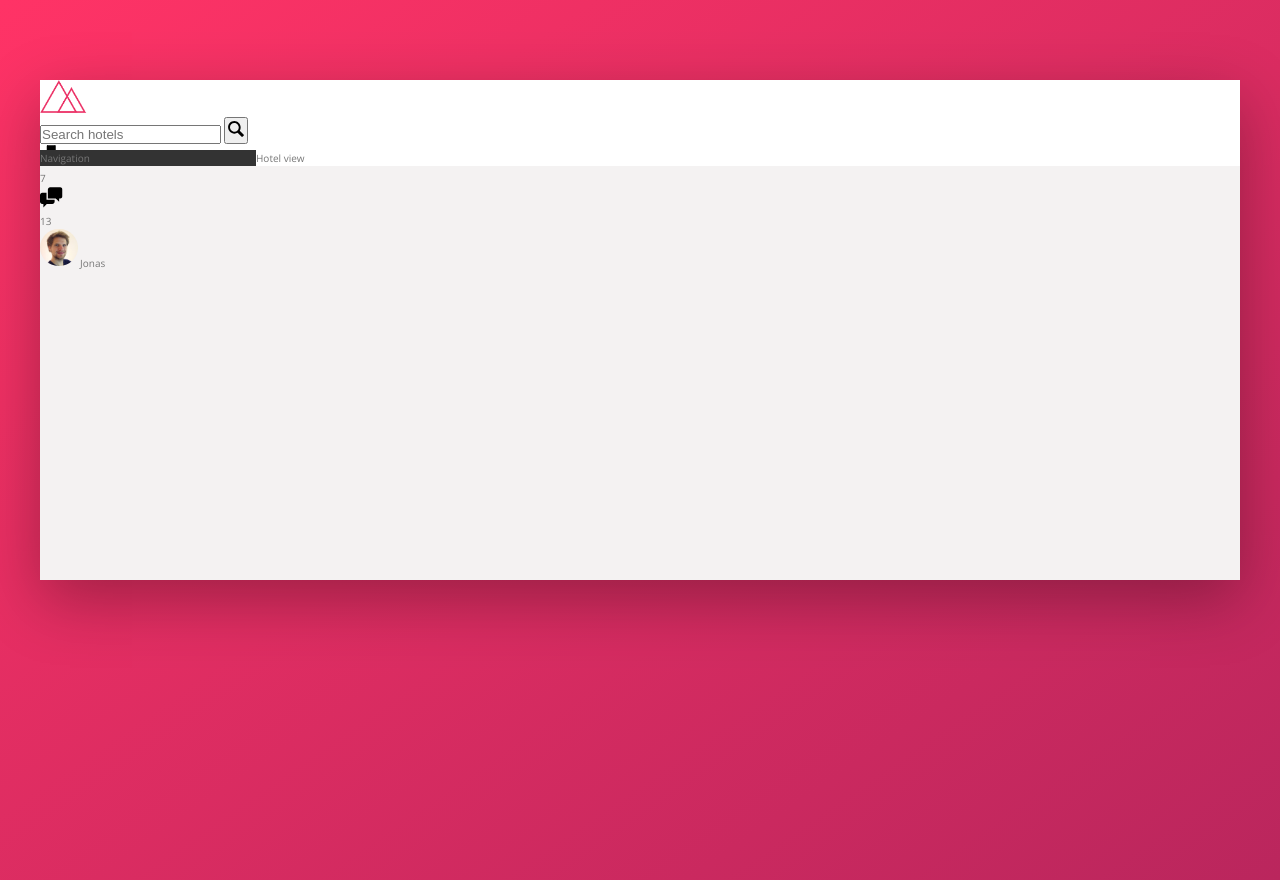
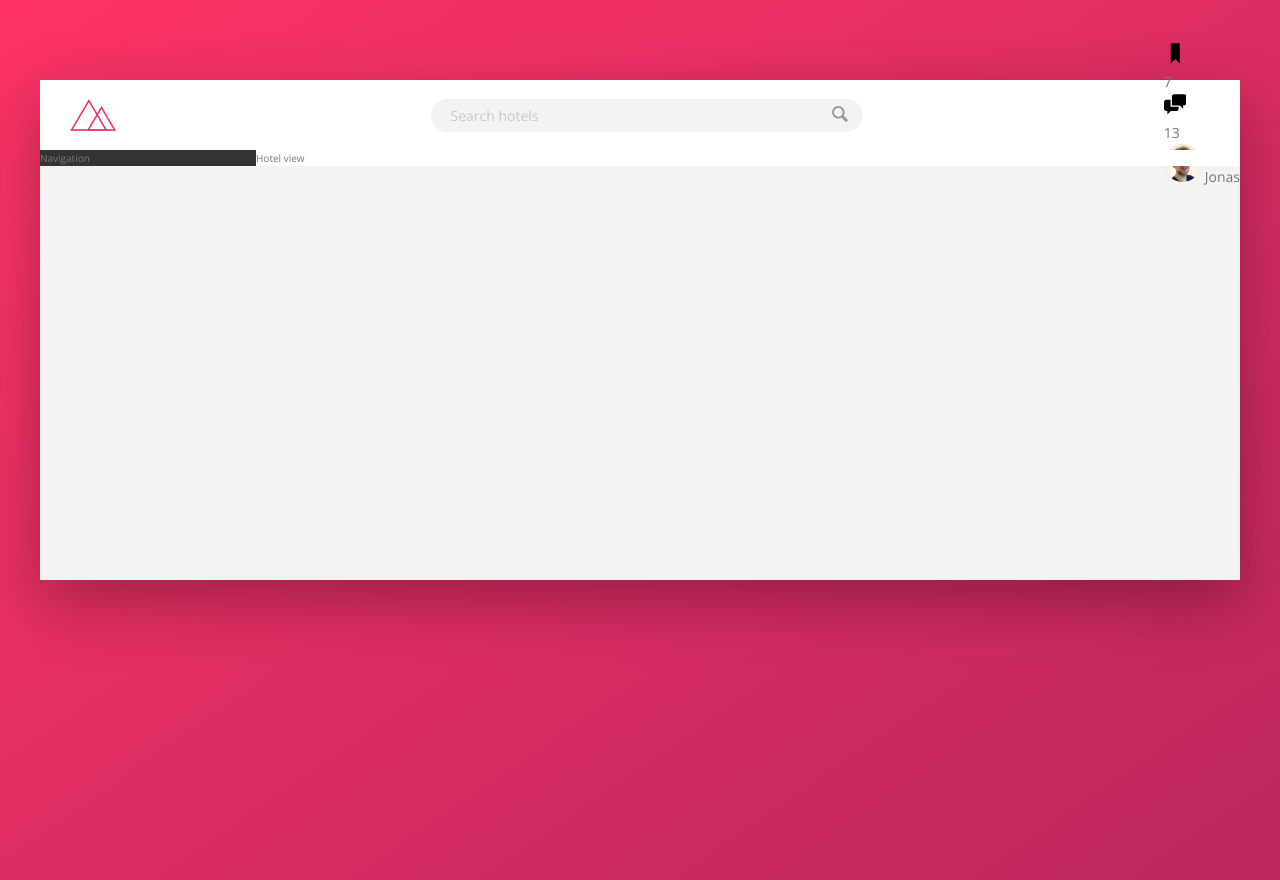
Before and after one commit to arunav999/Trillo, a website: page index.html in a window 1280 px wide. Drawn offline with nearby package versions, Linux system fonts and the light colour scheme.

Commit message:
designed the search box

```diff
--- a/sass/_components.scss
+++ b/sass/_components.scss
@@ -3,53 +3,90 @@
 
 .logo {
   height: 3.25rem;
+  margin-left: 3rem;
 }
 
 //////////////////////////////
 /// SEARCH
 
-.search{
-  &__input{
+.search {
+  flex: 0 0 40%;
 
+  display: flex;
+  align-items: center;
+  justify-content: center;
+
+  &__input {
+    font-family: inherit;
+    font-size: inherit;
+    color: inherit;
+    background-color: var(--color-grey-light-2);
+    border: none;
+    padding: 0.7rem 2rem;
+    border-radius: 10rem;
+    width: 90%;
+    transition: all 0.2s;
+    margin-right: -3.25rem;
+
+    &:focus {
+      outline: none;
+      width: 100%;
+      background-color: var(--color-grey-light-3);
+    }
+
+    &::-webkit-input-placeholder {
+      font-weight: 100;
+      color: var(--color-grey-light-4);
+    }
   }
 
-  &__button{
-
+  &__input:focus + &__button {
+    background-color: var(--color-grey-light-3);
   }
 
-  &__icon{
+  &__button {
+    border: none;
+    background-color: var(--color-grey-light-2);
+
+    &:focus {
+      outline: none;
+    }
+
+    &:active {
+      transform: translateY(0.2rem);
+    }
+  }
+
+  &__icon {
     height: 2rem;
     width: 2rem;
+    fill: var(--color-grey-dark-3);
   }
 }
 
 //////////////////////////////
 /// USER NAVIGATION
 
-.user-nav{
-  &__icon-box{
-
+.user-nav {
+  &__icon-box {
   }
 
-  &__icon{
+  &__icon {
     height: 2.25rem;
     width: 2.25rem;
   }
 
-  &__notification{
-
+  &__notification {
   }
 
-  &__user{
-
+  &__user {
   }
 
-  &__user-photo{
+  &__user-photo {
     height: 3.75rem;
     border-radius: 50%;
   }
 
-  &__user-name{
-
+  &__user-name {
   }
 }
--- a/sass/_layout.scss
+++ b/sass/_layout.scss
@@ -9,8 +9,13 @@
 
 .header {
   height: 7rem;
+  font-size: 1.4rem;
   background-color: #fff;
   border-bottom: var(--color-grey-light-2);
+
+  display: flex;
+  justify-content: space-between;
+  align-items: center;
 }
 
 .content {
```
Also changed, not shown: css/style.css, 1 other file.
